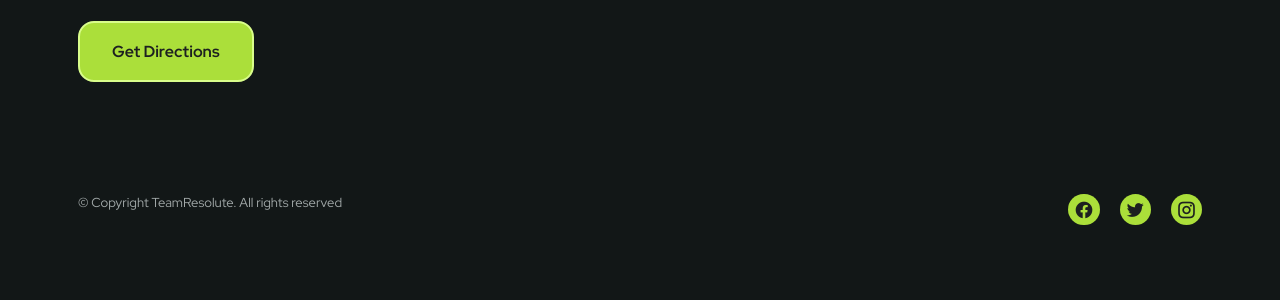
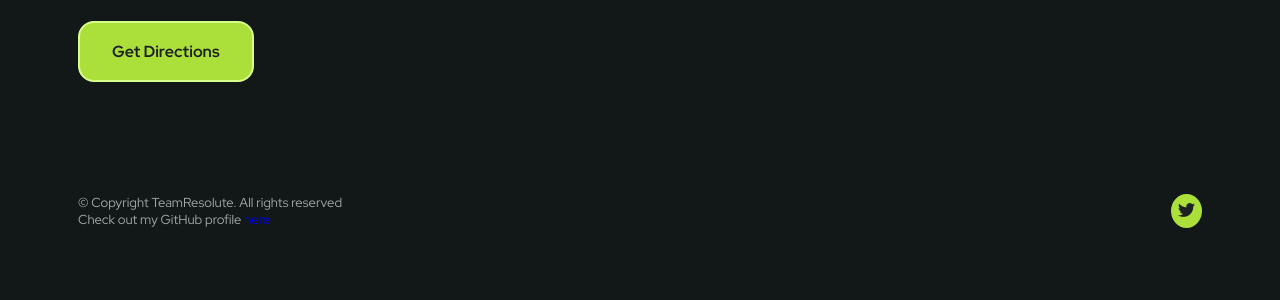
Before and after one commit to Deep0902/Responsive-Gym-Website, a PHP site: page /contactus.php in a window 1280 px wide. Shown: the part 328-628 px from the top of the page. Run offline with PHP 8.4, Linux system fonts and the light colour scheme.

Commit message:
update footer

```diff
--- a/assets/css/styles.css
+++ b/assets/css/styles.css
@@ -40,7 +40,6 @@
   --z-tooltip: 10;
   --z-fixed: 100;
 }
-
 /* Responsive typography */
 @media screen and (min-width: 1024px) {
   :root {
--- a/contactus.php
+++ b/contactus.php
@@ -100,19 +100,16 @@
            <div class="container">
             <div class="footer__group">
               <ul class="footer__social">
-                <a href="https://www.facebook.com/" target="_blank" class="footer__social-link">
-                  <i class="ri-facebook-circle-fill"></i>
-                </a>
-                <a href="https://twitter.com/" target="_blank" class="footer__social-link">
+
+                <a href="https://twitter.com/DeepRakesh0902" target="_blank" class="footer__social-link">
                   <i class="ri-twitter-fill"></i>
                 </a>
-                <a href="https://instagram.com/" target="_blank" class="footer__social-link">
-                  <i class="ri-instagram-line"></i>
-                </a>
+
               </ul>
 
               <span class="footer__copy">
-                &#169; Copyright TeamResolute. All rights reserved
+                &#169; Copyright TeamResolute. All rights reserved<br>
+                Check out my GitHub profile <a href="https://github.com/Deep0902" target="_blank">here</a>
               </span>
             </div>
            </div>
--- a/index.php
+++ b/index.php
@@ -179,6 +179,7 @@
 
 
 
+
         <!--========== SCROLL UP ==========-->
         <a href="#" class="scrollup" id="scroll-up">
           <i class="ri-arrow-up-line"></i>
```
Also changed, not shown: README.md.
